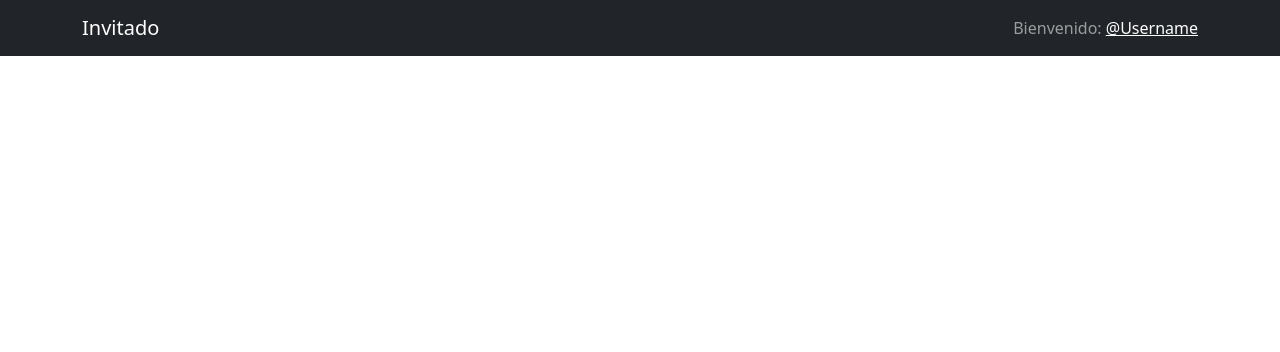
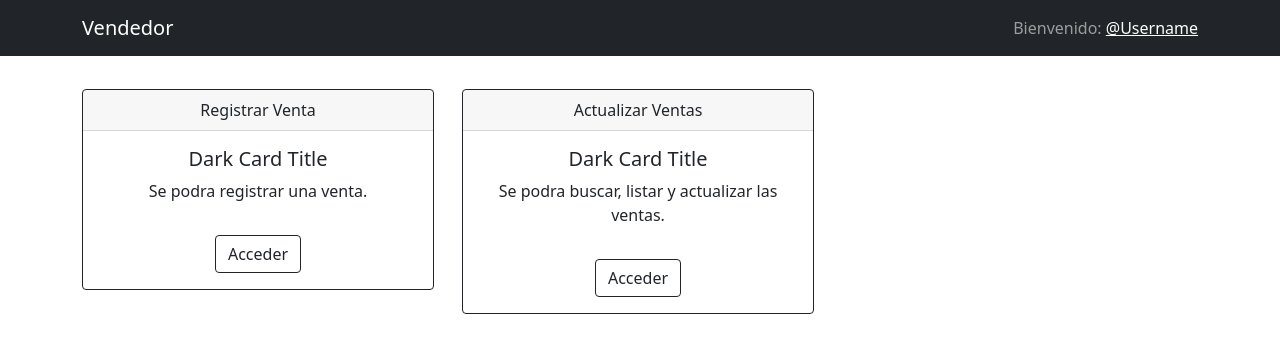
Before and after one commit to nfelipe9/PruebaFrontTicsoft, a React (Create React App) app in the folder productos/proyecto_test/: page / in a window 1280 px wide. Shown: the top 352 px of the page. Built offline with nearby package versions, Linux system fonts and the light colour scheme.

Commit message:
prueba-react

```diff
--- a/productos/proyecto_test/src/App.js
+++ b/productos/proyecto_test/src/App.js
@@ -1,14 +1,14 @@
 import React, { Component } from 'react';
 import './App.css'
 
-import NavBarContador from "./components/navbar";
-import Containertest from "./components/container";
 import Greeting from './components/navbar';
 
 class App extends Component {
   render() {
     return (
-      <Greeting isLoggedIn={false}/>
+      <>
+      <Greeting isLoggedIn={true}/>
+      </>
     );
   }
 }
--- /dev/null
+++ b/productos/proyecto_test/src/components/Css.css
@@ -0,0 +1,4 @@
+.row {
+    padding-top: 3%;
+    text-align: center;
+}
--- a/productos/proyecto_test/src/components/container.jsx
+++ b/productos/proyecto_test/src/components/container.jsx
@@ -1,4 +1,6 @@
 import React from 'react'
+
+import './Css.css'
 
 import Container from "react-bootstrap/Container";
 import Card from "react-bootstrap/Card";
@@ -6,7 +8,7 @@ import Col from "react-bootstrap/Col";
 import Button from "react-bootstrap/Button";
 import Row from "react-bootstrap/Row";
 
-const Containertest = () => {
+function ContainerAdmin(props) {
     return (
         <div>
             <Container>
@@ -58,7 +60,6 @@ const Containertest = () => {
                             </Card.Body>
                         </Card>
                     </Col>
-
                     <Col>
                         <Card style={{ width: '18rem' }}>
                             <Card.Img variant="top" src="barcode.png" />
@@ -80,4 +81,52 @@ const Containertest = () => {
     )
 }
 
-export default Containertest;
+function ContainerVendor(props) {
+    return (
+        <Container id='test'>
+            <Row>
+            <Col xs={6} md={4}>
+            <Card border="dark" style={{ width: '22rem' }}>
+                <Card.Header>Registrar Venta</Card.Header>
+                <Card.Body>
+                    <Card.Title>Dark Card Title</Card.Title>
+                    <Card.Text>
+                        Se podra registrar una venta.
+                    </Card.Text>
+                </Card.Body>
+                <Card.Body>
+                <Button variant="outline-dark">Acceder</Button>
+                </Card.Body>
+
+            </Card>
+            </Col>
+
+            <Col xs={6} md={4}>
+            <Card border="dark" style={{ width: '22rem' }}>
+                <Card.Header>Actualizar Ventas</Card.Header>
+                <Card.Body>
+                    <Card.Title>Dark Card Title</Card.Title>
+                    <Card.Text>
+                        Se podra buscar, listar y actualizar las ventas.
+                    </Card.Text>
+                </Card.Body>
+                <Card.Body>
+                <Button variant="outline-dark">Acceder</Button>
+                </Card.Body>
+            </Card>
+            </Col>
+            </Row>
+        </Container>
+
+    )
+}
+
+function Containers(props) {
+    const isAdminIn = props.isAdminIn;
+    if (isAdminIn) {
+        return <ContainerAdmin />
+    }
+    return <ContainerVendor />
+}
+
+export default Containers;
--- a/productos/proyecto_test/src/components/navbar.jsx
+++ b/productos/proyecto_test/src/components/navbar.jsx
@@ -1,4 +1,6 @@
 import React from 'react'
+
+import Containers from './container';
 
 import Navbar from 'react-bootstrap/Navbar';
 import Container from 'react-bootstrap/Container';
@@ -54,7 +56,12 @@ function NavbarGuest (props) {
 function Greeting(props) {
     const isLoggedIn = props.isLoggedIn;
     if (isLoggedIn) {
-        return <NavbarVendor />
+        return (
+            <>
+        <NavbarVendor/>
+        <Containers/>
+            </>
+        )
     }
     return <NavbarGuest />
 }
```
Lines whose indentation alone changed are shown as unchanged.
